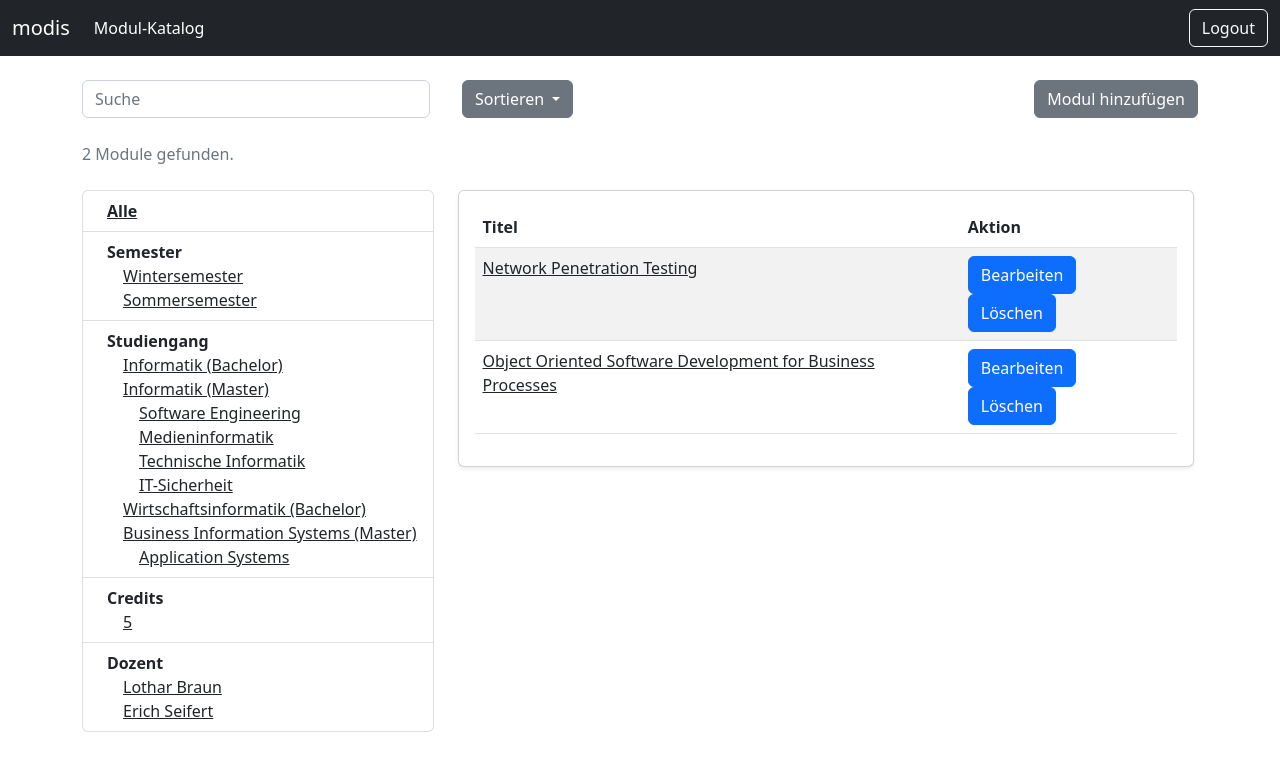
After one commit to andreasschmid98/modis-pyweb-ws2022, a Django app: page /filter/?credits=5 in a window 1280 px wide. The commit adds this page. Shown: the top 771 px of the page. Run offline with Django 4.2, Linux system fonts and the light colour scheme; a user stored in the database is signed in; data comes from the database, SQL or seed files in the repository; both versions use the stored data as it was after the commit.

Commit message:
Add filter by category functionality

```diff
--- a/modis/base/models.py
+++ b/modis/base/models.py
@@ -1,6 +1,7 @@
 from django.contrib.auth import get_user_model
 from django.db import models
 from django.db.models import Q
+import pandas as pd
 
 # get the custom user model
 User = get_user_model()
@@ -65,7 +66,7 @@ class Module(models.Model):
         return self.title
 
     @staticmethod
-    def filter_modules_by_search_query(search_query):
+    def find_modules_by_search_query(search_query):
         return Module.objects.filter(
             Q(title__icontains=search_query) |
             Q(content__icontains=search_query) |
@@ -85,6 +86,36 @@ class Module(models.Model):
         return modules.order_by('title').values()
 
 
+    @staticmethod
+    def filter_modules_by_semester(semester):
+        semester = Semester.objects.filter(type=semester)
+        return Module.objects.filter(semesters__in=semester)
+
+    @staticmethod
+    def filter_modules_by_graduate_program(graduate_program):
+        one = graduate_program.replace('(', '')
+        two = one.replace(')','')
+        title, degree = two.rsplit(' ', 1)
+
+        graduate_program = GraduateProgram.objects.filter(title=title, degree=degree)
+        return Module.objects.filter(graduate_programs__in=graduate_program)
+
+    @staticmethod
+    def filter_modules_by_specialisation_track(specialisation_track):
+        specialisation_track = SpecialisationTrack.objects.filter(title=specialisation_track)
+        return Module.objects.filter(specialisation_tracks__in=specialisation_track)
+
+    @staticmethod
+    def filter_modules_by_credits(credits):
+        return Module.objects.filter(credits=credits)
+
+    @staticmethod
+    def filter_modules_by_lecturer(lecturer):
+        first_name, last_name = lecturer.split(' ')
+        lecturer = Lecturer.objects.filter(first_name=first_name, last_name=last_name)
+        return Module.objects.filter(lecturer__in=lecturer)
+
+
 class Student(models.Model):
     user = models.OneToOneField(User, on_delete=models.CASCADE, primary_key=True)
     first_name = models.CharField(max_length=50)
--- a/modis/base/urls.py
+++ b/modis/base/urls.py
@@ -9,5 +9,6 @@ urlpatterns = [
     path('delete-module/<str:primary_key>/', views.delete_module, name='delete-module'),
     path('fav/<str:module_id>/', views.toggle_favourites, name='toggle-fav'),
     path('favourites/', views.favourites, name='favourites'),
-    path('sort/<str:direction>/', views.set_sorting_direction, name='sort'),
+    path('sort/<str:direction>/', views.sort, name='sort'),
+    path('filter/', views.filter, name='filter'),
 ]
--- a/modis/base/views.py
+++ b/modis/base/views.py
@@ -1,29 +1,19 @@
 from django.contrib.auth.decorators import login_required
 from django.shortcuts import render, redirect
-from .models import Module, Student
+from .models import Module, Student, Semester, SpecialisationTrack, Lecturer, GraduateProgram
 from .forms import ModuleForm
 
+modules = Module.objects.all()
 
-modules = Module.objects.all()
 
 @login_required
 def home(request):
     global modules
     search_query = request.GET.get('q') if request.GET.get('q') is not None else ''
-    modules = Module.filter_modules_by_search_query(search_query)
+    modules = Module.find_modules_by_search_query(search_query)
+    semesters = Semester.objects.all()
 
-    context = {'modules': modules,
-               'module_count': modules.count()
-               }
-
-    try:
-        student = Student.objects.get(user=request.user)
-    except:
-        student = None
-
-    if student is not None:
-        context['student'] = student
-
+    context = get_context_for_home(request)
     return render(request, 'home.html', context)
 
 
@@ -33,10 +23,7 @@ def module(request, primary_key):
 
     context = {'module': module}
 
-    try:
-        student = Student.objects.get(user=request.user)
-    except:
-        student = None
+    student = get_student_for_context(request)
 
     if student is not None:
         context['student'] = student
@@ -93,7 +80,7 @@ def toggle_favourites(request, module_id):
         student.favourites.remove(module)
     else:
         student.favourites.add(module)
-    return redirect(request. META. get('HTTP_REFERER', '/'))
+    return redirect(request.META.get('HTTP_REFERER', '/'))
 
 
 @login_required()
@@ -105,20 +92,72 @@ def favourites(request):
 
 
 @login_required()
-def set_sorting_direction(request, direction):
+def sort(request, direction):
     global modules
     modules = Module.sort_modules_by_title(modules, direction)
 
+    context = get_context_for_home(request)
+
+    return render(request, 'home.html', context)
+
+
+@login_required()
+def filter(request):
+    global modules
+    semester = request.GET.get('semester')
+    graduate_program = request.GET.get('program')
+    specialisation_track = request.GET.get('track')
+    credits = request.GET.get('credits')
+    lecturer = request.GET.get('lecturer')
+
+
+    if semester is not None:
+        modules = Module.filter_modules_by_semester(semester)
+    elif specialisation_track is not None:
+        modules = Module.filter_modules_by_specialisation_track(specialisation_track)
+    elif credits is not None:
+        modules = Module.filter_modules_by_credits(credits)
+    elif graduate_program is not None:
+        modules = Module.filter_modules_by_graduate_program(graduate_program)
+    elif lecturer is not None:
+        modules = Module.filter_modules_by_lecturer(lecturer)
+    else:
+        modules = None
+
+    context = get_context_for_home(request)
+
+    return render(request, 'home.html', context)
+
+
+@login_required()
+def get_context_for_home(request):
+    semesters = Semester.objects.all()
+    specialisation_tracks = SpecialisationTrack.objects.all()
+    credits = set(Module.objects.values_list('credits', flat=True))
+    lecturers = Lecturer.objects.all()
+    student = get_student_for_context(request)
+    graduate_programs = GraduateProgram.objects.all()
+
     context = {'modules': modules,
-               'module_count': modules.count()
+               'module_count': modules.count(),
+               'semesters': semesters,
+               'specialisation_tracks': specialisation_tracks,
+               'credits': credits,
+               'lecturers': lecturers,
+               'graduate_programs': graduate_programs
                }
 
+    if student is not None:
+        context['student'] = student
+
+    return context
+
+
+@login_required()
+def get_student_for_context(request):
     try:
         student = Student.objects.get(user=request.user)
     except:
         student = None
 
-    if student is not None:
-        context['student'] = student
-
-    return render(request, 'home.html', context)
+        return student
--- /dev/null
+++ b/modis/templates/categories.html
@@ -0,0 +1,46 @@
+<body>
+<ol class="list-group ">
+    <li class="list-group-item d-flex justify-content-between align-items-start">
+        <div class="ms-2 me-auto">
+            <a class="fw-bold link-dark" href="{% url 'home' %}">Alle</a>
+        </div>
+    </li>
+    <li class="list-group-item d-flex justify-content-between align-items-start">
+        <div class="ms-2 me-auto">
+            <div class="fw-bold">Semester</div>
+            {% for semester in semesters %}
+                <a class="link-dark" href="{% url 'filter' %}?semester={{ semester.type }}" style="margin-left:1em">{{ semester }}</a> <br/>
+            {% endfor %}
+        </div>
+    </li>
+    <li class="list-group-item d-flex justify-content-between align-items-start">
+        <div class="ms-2 me-auto">
+            <div class="fw-bold">Studiengang</div>
+            {% for program in graduate_programs %}
+                <a class="link-dark" href="{% url 'filter' %}?program={{ program }}" style="margin-left:1em">{{ program }}</a> <br/>
+                {% for track in specialisation_tracks %}
+                    {% if track.graduate_program == program %}
+                        <a class="link-dark" href="{% url 'filter' %}?track={{ track }}" style="margin-left:2em">{{ track }}</a> <br/>
+                    {% endif %}
+                {% endfor %}
+            {% endfor %}
+        </div>
+    </li>
+    <li class="list-group-item d-flex justify-content-between align-items-start">
+        <div class="ms-2 me-auto">
+            <div class="fw-bold">Credits</div>
+            {% for credit in credits %}
+                <a class="link-dark" href="{% url 'filter' %}?credits={{ credit }}" style="margin-left:1em">{{ credit }}</a> <br/>
+            {% endfor %}
+        </div>
+    </li>
+    <li class="list-group-item d-flex justify-content-between align-items-start">
+        <div class="ms-2 me-auto">
+            <div class="fw-bold">Dozent</div>
+            {% for lecturer in lecturers %}
+                <a class="link-dark" href="{% url 'filter' %}?lecturer={{ lecturer }}" style="margin-left:1em">{{ lecturer }}</a> <br/>
+            {% endfor %}
+        </div>
+    </li>
+</ol>
+</body>
--- a/modis/templates/home.html
+++ b/modis/templates/home.html
@@ -15,8 +15,8 @@
                     </button>
                     <form action="{% url 'home' %}">
                         <ul class="dropdown-menu" aria-labelledby="dropdownMenuButton">
-                            <li><a class="dropdown-item" href="{% url 'sort' 'asc'%}">Titel aufsteigend</a></li>
-                            <li><a class="dropdown-item" href="{% url 'sort' 'desc'%}">Titel absteigend</a></li>
+                            <li><a class="dropdown-item" href="{% url 'sort' 'asc' %}">Titel aufsteigend</a></li>
+                            <li><a class="dropdown-item" href="{% url 'sort' 'desc' %}">Titel absteigend</a></li>
                         </ul>
                     </form>
                 </div>
@@ -35,8 +35,11 @@
                 {% endif %}
             </div>
         </div>
+        <div class="row">
+        <div class="col-sm-auto">
+            {% include 'categories.html' %}
+        </div>
             {% if module_count >= 1 %}
-            <div class="row">
                 <div class="col-8">
                     <div class="card shadow-sm">
                         <div class="card-body">
@@ -75,7 +78,6 @@
                     </div>
 
                 </div>
-            </div>
             {% else %}
                 <div class="alert alert-warning pt-2" role="alert">
                     <h4 class="alert-heading">Keine Module gefunden</h4>
@@ -83,4 +85,5 @@
                 </div>
             {% endif %}
         </div>
+    </div>
 {% endblock %}
```
Also changed, not shown: modis/db.sqlite3. Lines whose indentation alone changed are shown as unchanged.
